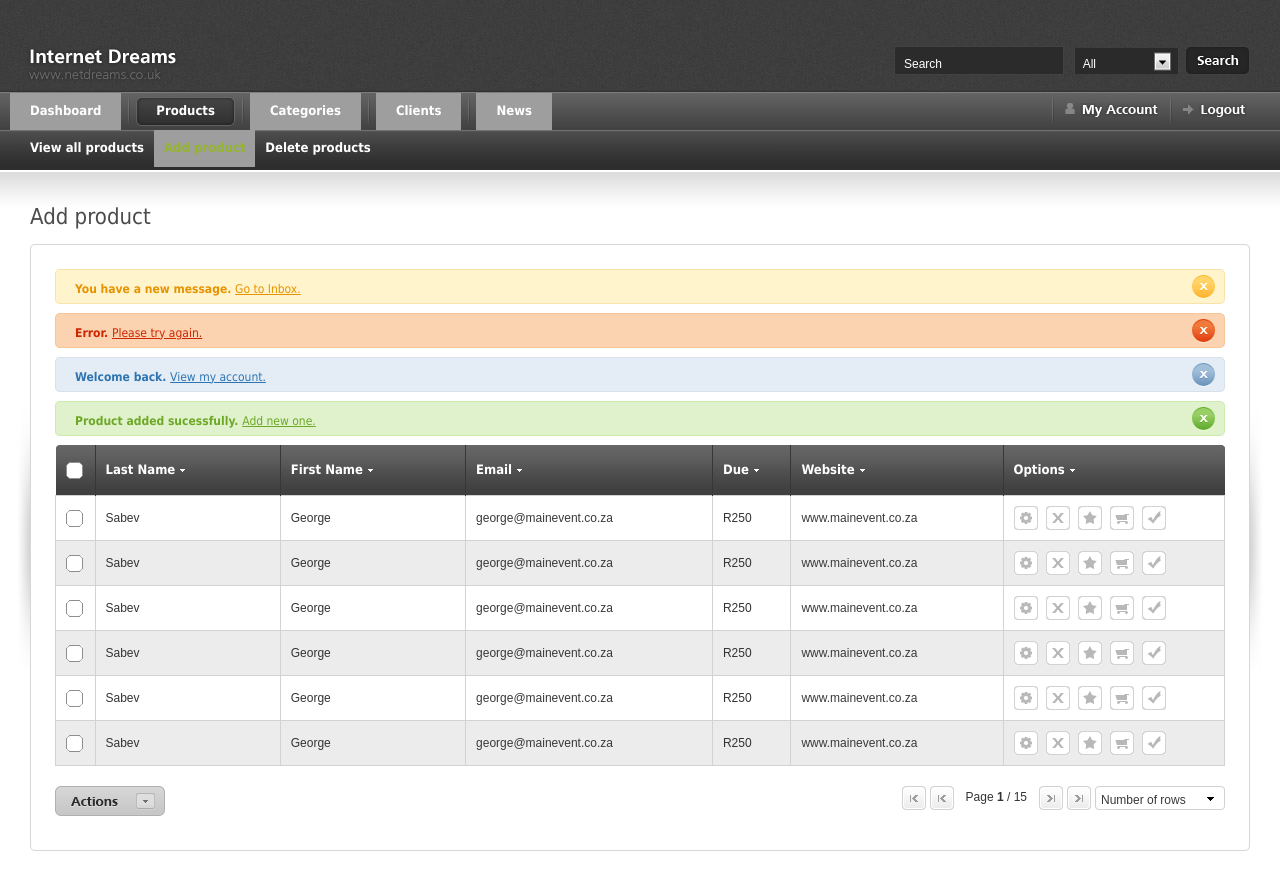
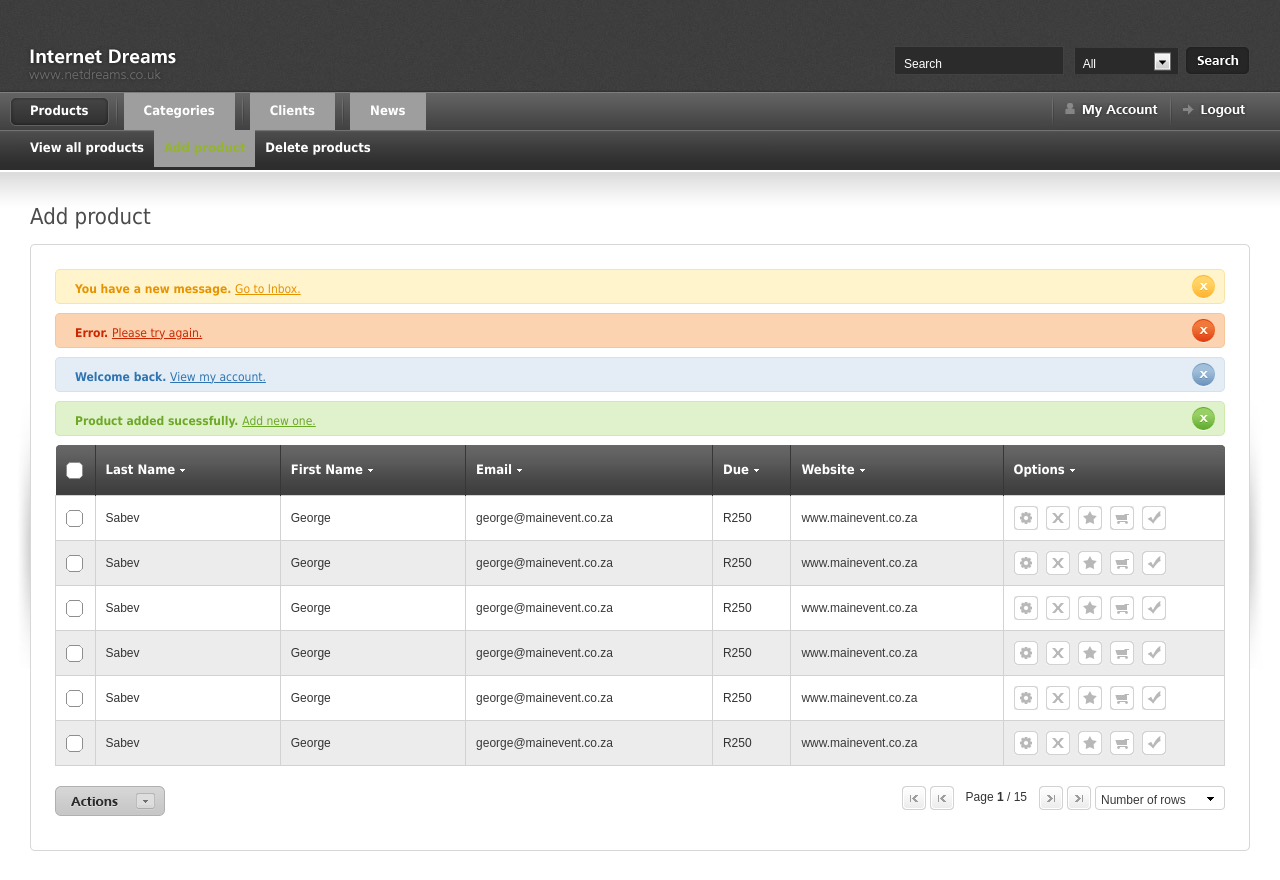
Before and after one commit to kowser127441/tvcSkyShop, a PHP site: page /view.php in a window 1280 px wide. Shown: the top 880 px of the page. Run offline with PHP 8.4, Linux system fonts and the light colour scheme; grey boxes are pictures that could not be loaded.

Commit message:
simple Change

```diff
--- a/control_panel/view.php
+++ b/control_panel/view.php
@@ -221,118 +221,15 @@ $(document).pngFix( );
 
 		<!-- start nav-right -->
 		<div id="nav-right">
-
-			<div class="nav-divider">&nbsp;</div>
-			<div class="showhide-account"><img src="images/shared/nav/nav_myaccount.gif" width="93" height="14" alt="" /></div>
-			<div class="nav-divider">&nbsp;</div>
-			<a href="" id="logout"><img src="images/shared/nav/nav_logout.gif" width="64" height="14" alt="" /></a>
-			<div class="clear">&nbsp;</div>
-
-			<!--  start account-content -->
-			<div class="account-content">
-			<div class="account-drop-inner">
-				<a href="" id="acc-settings">Settings</a>
-				<div class="clear">&nbsp;</div>
-				<div class="acc-line">&nbsp;</div>
-				<a href="" id="acc-details">Personal details </a>
-				<div class="clear">&nbsp;</div>
-				<div class="acc-line">&nbsp;</div>
-				<a href="" id="acc-project">Project details</a>
-				<div class="clear">&nbsp;</div>
-				<div class="acc-line">&nbsp;</div>
-				<a href="" id="acc-inbox">Inbox</a>
-				<div class="clear">&nbsp;</div>
-				<div class="acc-line">&nbsp;</div>
-				<a href="" id="acc-stats">Statistics</a>
-			</div>
-			</div>
-			<!--  end account-content -->
-
+		<?php include('menu_right.php');?>
+		</div>
 		</div>
 		<!-- end nav-right -->
 
 
 		<!--  start nav -->
 		<div class="nav">
-		<div class="table">
-
-		<ul class="select"><li><a href="#nogo"><b>Dashboard</b><!--[if IE 7]><!--></a><!--<![endif]-->
-		<!--[if lte IE 6]><table><tr><td><![endif]-->
-		<div class="select_sub">
-			<ul class="sub">
-				<li><a href="#nogo">Dashboard Details 1</a></li>
-				<li><a href="#nogo">Dashboard Details 2</a></li>
-				<li><a href="#nogo">Dashboard Details 3</a></li>
-			</ul>
-		</div>
-		<!--[if lte IE 6]></td></tr></table></a><![endif]-->
-		</li>
-		</ul>
-
-		<div class="nav-divider">&nbsp;</div>
-
-		<ul class="current"><li><a href="#nogo"><b>Products</b><!--[if IE 7]><!--></a><!--<![endif]-->
-		<!--[if lte IE 6]><table><tr><td><![endif]-->
-		<div class="select_sub show">
-			<ul class="sub">
-				<li><a href="#nogo">View all products</a></li>
-				<li class="sub_show"><a href="#nogo">Add product</a></li>
-				<li><a href="#nogo">Delete products</a></li>
-			</ul>
-		</div>
-		<!--[if lte IE 6]></td></tr></table></a><![endif]-->
-		</li>
-		</ul>
-
-		<div class="nav-divider">&nbsp;</div>
-
-		<ul class="select"><li><a href="#nogo"><b>Categories</b><!--[if IE 7]><!--></a><!--<![endif]-->
-		<!--[if lte IE 6]><table><tr><td><![endif]-->
-		<div class="select_sub">
-			<ul class="sub">
-				<li><a href="#nogo">Categories Details 1</a></li>
-				<li><a href="#nogo">Categories Details 2</a></li>
-				<li><a href="#nogo">Categories Details 3</a></li>
-			</ul>
-		</div>
-		<!--[if lte IE 6]></td></tr></table></a><![endif]-->
-		</li>
-		</ul>
-
-		<div class="nav-divider">&nbsp;</div>
-
-		<ul class="select"><li><a href="#nogo"><b>Clients</b><!--[if IE 7]><!--></a><!--<![endif]-->
-		<!--[if lte IE 6]><table><tr><td><![endif]-->
-		<div class="select_sub">
-			<ul class="sub">
-				<li><a href="#nogo">Clients Details 1</a></li>
-				<li><a href="#nogo">Clients Details 2</a></li>
-				<li><a href="#nogo">Clients Details 3</a></li>
-
-			</ul>
-		</div>
-		<!--[if lte IE 6]></td></tr></table></a><![endif]-->
-		</li>
-		</ul>
-
-		<div class="nav-divider">&nbsp;</div>
-
-		<ul class="select"><li><a href="#nogo"><b>News</b><!--[if IE 7]><!--></a><!--<![endif]-->
-		<!--[if lte IE 6]><table><tr><td><![endif]-->
-		<div class="select_sub">
-			<ul class="sub">
-				<li><a href="#nogo">News details 1</a></li>
-				<li><a href="#nogo">News details 2</a></li>
-				<li><a href="#nogo">News details 3</a></li>
-			</ul>
-		</div>
-		<!--[if lte IE 6]></td></tr></table></a><![endif]-->
-		</li>
-		</ul>
-
-		<div class="clear"></div>
-		</div>
-		<div class="clear"></div>
+      <?php include('menu.php');?>
 		</div>
 		<!--  start nav -->
 
```
Also changed, not shown: control_panel/myaccount.php (+8 -1 lines).
